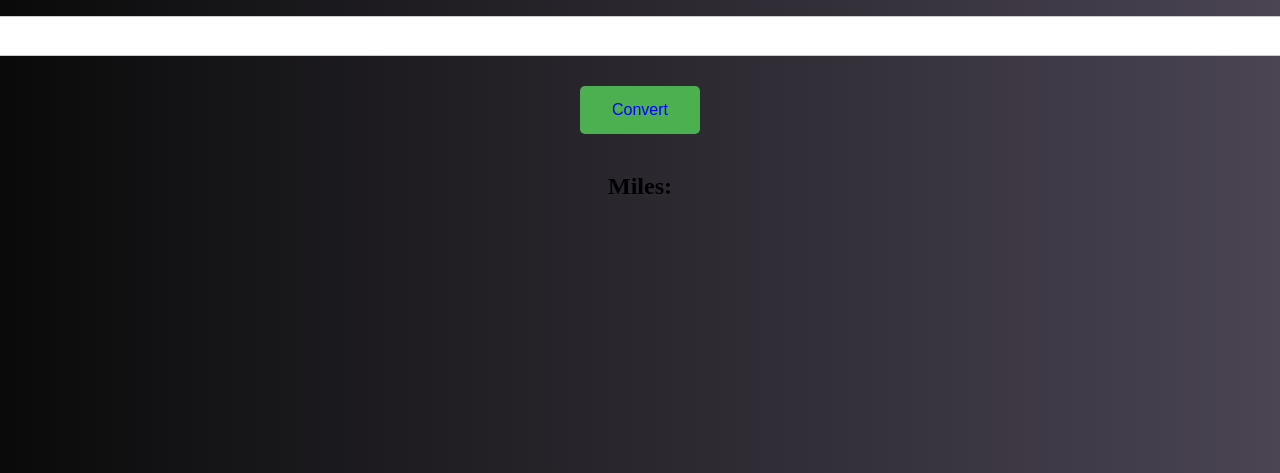
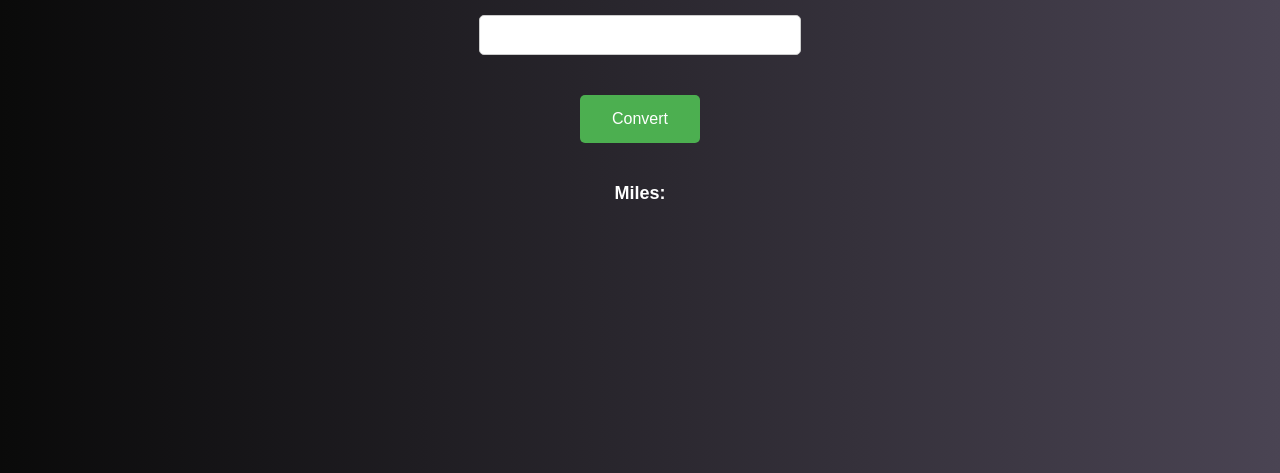
Before and after one commit to mufafa9/Even-Odd, a plain HTML site: page index.html in a window 1280 px wide. Shown: the part 327-800 px from the top of the page. Drawn offline with Linux system fonts and the light colour scheme.

Commit message:
Better than you

```diff
--- a/style.css
+++ b/style.css
@@ -1,39 +1,40 @@
 body {
-
     background: linear-gradient(90deg, #0a0a0a, #4a4453);
+    display: flex;
+    flex-direction: column;
+    align-items: center;
+    justify-content: center;
+    height: 100vh;
+    margin: 0;
+    font-family: Arial, sans-serif;
+    color: white;
 }
-
-
 
 h1 {
     text-align: center;
     font-family: Arial;
-     justify-content: center;
-    align-items: center;
+    margin-bottom: 20px;
+}
 
-}
 input[type="number"] {
-    width: 100%;
+    width: 300px;
     padding: 10px;
     border: 1px solid #ccc;
     border-radius: 5px;
     font-size: 16px;
+    margin-bottom: 20px;
 }
-
 
 input[type="number"]:focus {
     border-color: #007BFF;
     box-shadow: 0 0 5px rgba(0, 123, 255, 0.5);
     outline: none;
 }
-#mybtn {
-     background-color: #4CAF50;
-}
 
 #mybtn {
     background-color: #4CAF50;
     border: none;
-    color: blue;
+    color: white;
     padding: 15px 32px;
     text-align: center;
     font-size: 16px;
@@ -43,14 +44,13 @@ input[type="number"]:focus {
     transition: background-color 0.3s;
     outline: none;
 }
-#mybtn hover {
+
+#mybtn:hover {
     background-color: #45a049;
 }
 
-#btn:hover {
-    background-color: #45a049;
+h2 {
+    text-align: center;
+    font-size: 18px;
+    margin-top: 20px;
 }
-
-#btn:focus {
-    outline: none;
-}
```
